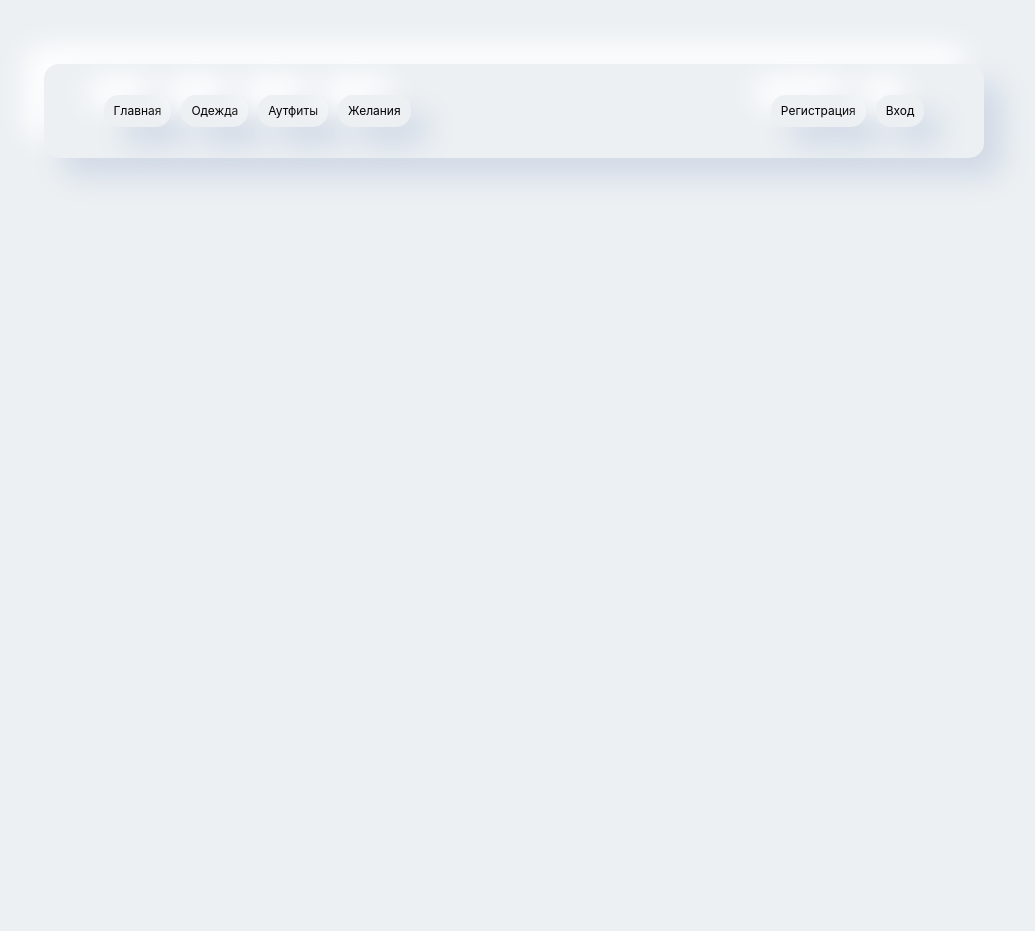
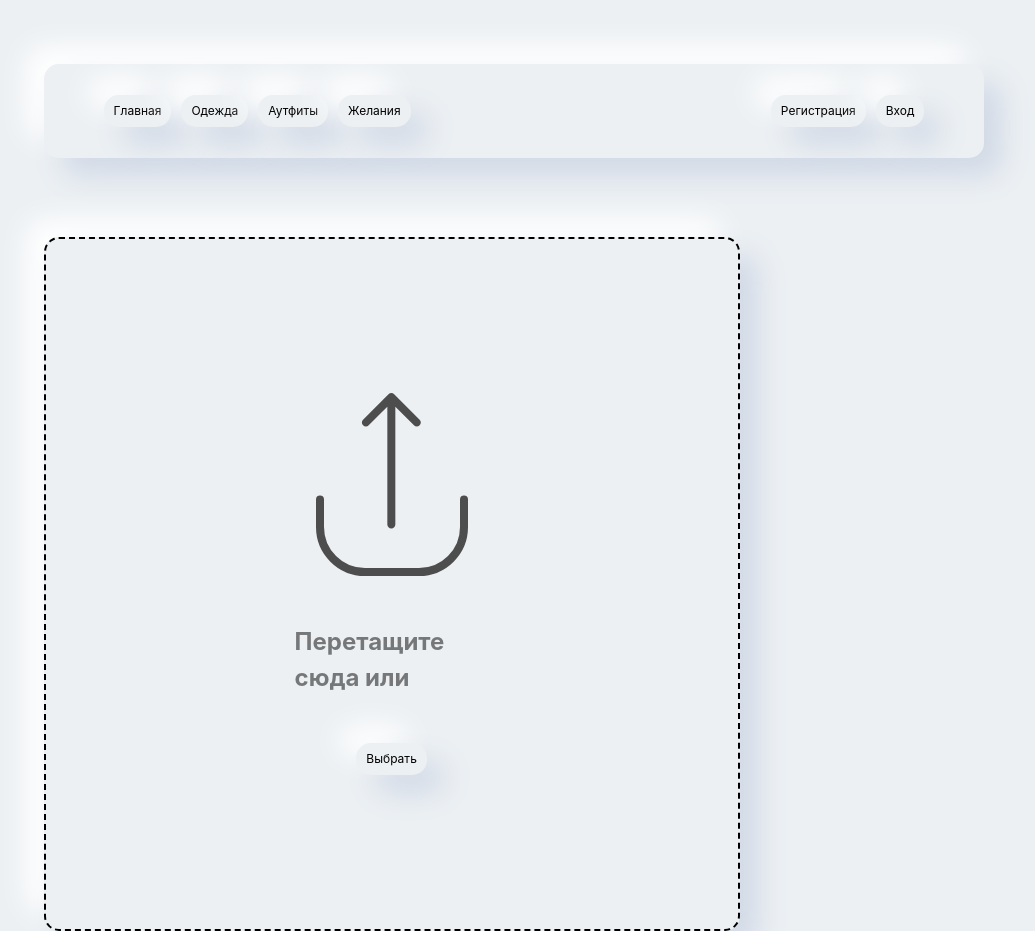
Before and after one commit to Qwayb/course-project, a Vue app: page /clothesAdd in a window 1280 px wide. Shown: the whole page, without its empty margins (126-1161 px from the left). Before the commit the page ends 800 px from the top, so only its background shows below. Built offline with nearby package versions, Linux system fonts and the light colour scheme.

Commit message:
Clothes page

```diff
--- a/src/assets/main.css
+++ b/src/assets/main.css
@@ -79,6 +79,10 @@ button:hover {
             -18px -18px 30px #FFFFFF;
 }
 
+.defShadow:hover {
+    box-shadow: inset 4px 4px 11px rgba(172, 178, 189, 0.5);
+}
+
 .form {
     display: flex;
     flex-direction: column;
--- a/src/components/Header.vue
+++ b/src/components/Header.vue
@@ -8,7 +8,7 @@ const store = useUserStore()
     <div class="nav_elements">
       <router-link class="button" to="/">Главная</router-link>
 
-      <router-link class="button" to="/">Одежда</router-link>
+      <router-link class="button" to="/clothes">Одежда</router-link>
       <router-link class="button" to="/">Аутфиты</router-link>
       <router-link class="button" to="/">Желания</router-link>
     </div>
@@ -42,4 +42,10 @@ nav {
   display: flex;
   gap: 10px;
 }
+
+.defShadow:hover {
+  box-shadow:
+      18px 18px 30px #D1D9E6,
+      -18px -18px 30px #FFFFFF;
+}
 </style>
--- a/src/router/routes.js
+++ b/src/router/routes.js
@@ -3,6 +3,8 @@ import Login from "@/views/Login.vue";
 import Register from "@/views/Register.vue";
 import Logout from "@/views/Logout.vue";
 import Profile from "@/views/Profile.vue";
+import Clothes from "@/views/Clothes.vue";
+import ClothesAdd from "@/views/ClothesAdd.vue";
 
 const routes = [
     {
@@ -45,6 +47,22 @@ const routes = [
             title: 'Profile'
         }
     },
+    {
+        path: '/clothes',
+        name: 'Clothes',
+        component: Clothes,
+        meta: {
+            title: 'Clothes'
+        }
+    },
+    {
+        path: '/clothesAdd',
+        name: 'ClothesAdd',
+        component: ClothesAdd,
+        meta: {
+            title: 'ClothesAdd'
+        }
+    },
 ];
 
 export default routes;
--- /dev/null
+++ b/src/views/Clothes.vue
@@ -0,0 +1,13 @@
+<script setup>
+
+</script>
+
+<template>
+  <router-link to="/clothesAdd"><img src="../assets/images/plus.svg" alt="add" class="Card__add defShadow"></router-link>
+</template>
+
+<style scoped>
+.Card__add {
+  padding: 145px 119px;
+}
+</style>
--- /dev/null
+++ b/src/views/ClothesAdd.vue
@@ -0,0 +1,30 @@
+<script setup>
+
+</script>
+
+<template>
+  <div class="upload-block defShadow">
+    <img src="@/assets/images/upload.svg" alt="upload">
+    <span class="upload-block__span">Перетащите сюда или</span>
+    <button>Выбрать</button>
+  </div>
+</template>
+
+<style scoped>
+.upload-block {
+  border: dashed 2px #000000;
+  display: flex;
+  flex-direction: column;
+  max-width: 696px;
+  align-items: center;
+  gap: 47px;
+  padding: 154px 249px;
+}
+
+.upload-block__span {
+  font-size: 24px;
+  font-weight: bold;
+  opacity: 0.5;
+
+}
+</style>
```
Also changed, not shown: src/assets/images/plus.svg (added), src/assets/images/upload.svg (added).
